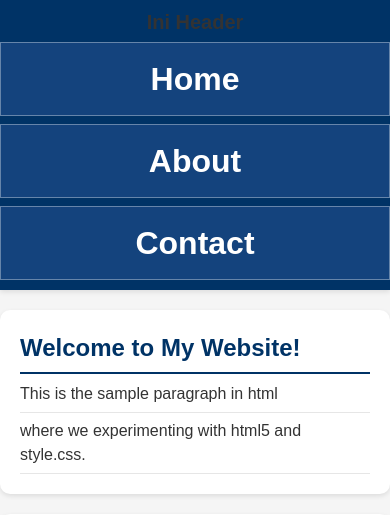
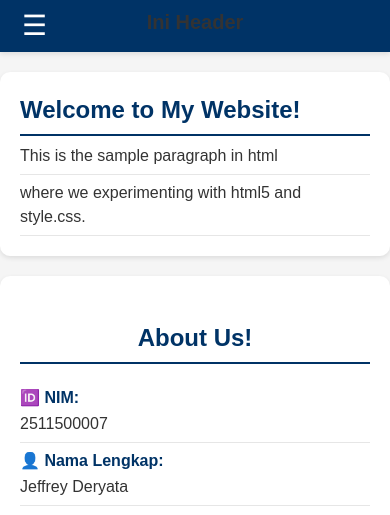
Before and after one commit to 2511500007-Jeffre6098/2511500007-PWB-TI1A-2526, a PHP site: page /pertemuan-05/index.html in a window 390 px wide. Shown: the top 515 px of the page. Run offline with PHP 8.4, Linux system fonts and the light colour scheme.

Commit message:
class menu-toggle mobile

```diff
--- a/pertemuan-05/style.css
+++ b/pertemuan-05/style.css
@@ -29,7 +29,6 @@ header li a {
     text-decoration: none;
     color: #ffffff;
     font-weight: 600;
-    font-size: 32px;
     padding: 6px 12px;
 }
 
@@ -157,6 +156,20 @@ footer {
 }
 
 @media (max-width: 600px) {
+    .menu-toggle {
+        display: block;
+        position: absolute;
+        left: 16px;
+        top: 8px;
+    }
+    header nav {
+        display: none;
+        flex-direction: column;
+        background-color: #003366;
+        padding: 5px 0;
+        width: 100%;
+
+    }
     header h1 {
         margin: 0 0 8px;
         font-size: 20px;
```
Also changed, not shown: pertemuan-05/README.md.
